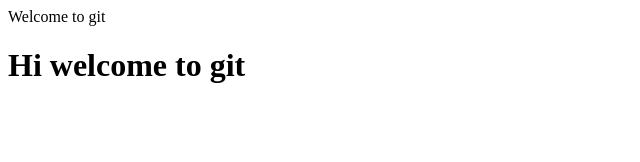
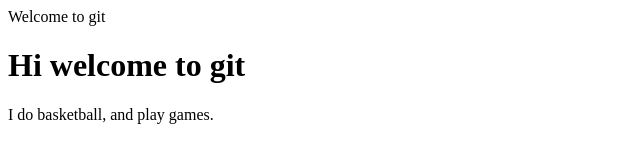
Before and after one commit to Alexinniss/Alex, a plain HTML site: page index.html in a window 1280 px wide. Shown: the whole page, without its empty margins (0-640 px from the left). Drawn offline with Linux system fonts and the light colour scheme.

Commit message:
modiifed the file in local reposeitory

```diff
--- a/index.html
+++ b/index.html
@@ -2,5 +2,6 @@ Welcome to git
 <html>
   <body>
     <h1>Hi welcome to git</h1>
+<p>I do basketball, and play games.</p>
   </body>
 </html>
```
